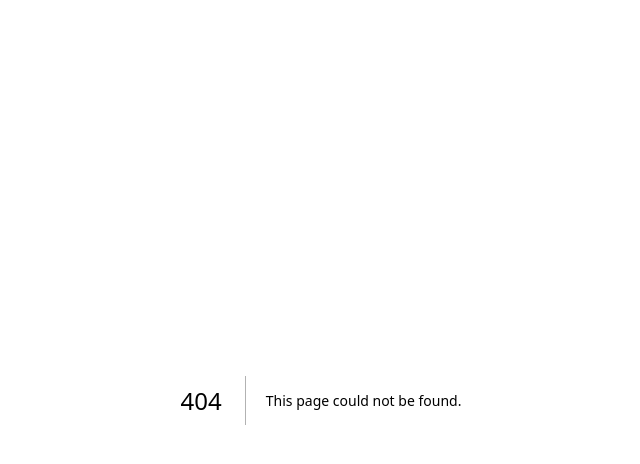
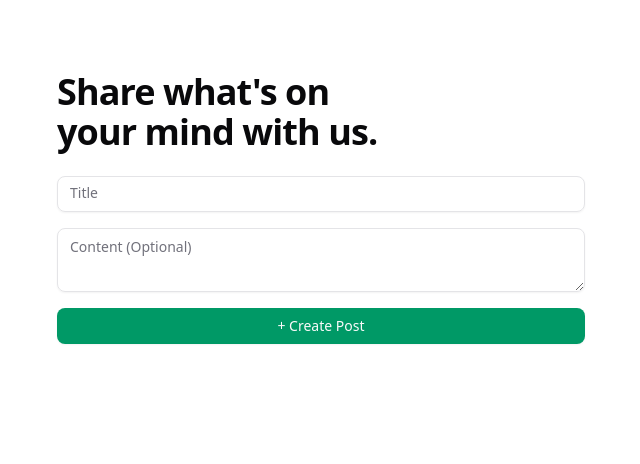
Before and after one commit to ZiadYasser411/blog-web-app, a Next.js app: page /post in a window 1280 px wide. Before the commit this address had no page. Shown: the top 464 px of the page, without its empty margins (319-959 px from the left). Built offline with nearby package versions, Linux system fonts and the light colour scheme; no server answers; the database is empty.

Commit message:
feat: added posts' page.tsx

```diff
--- /dev/null
+++ b/app/post/page.tsx
@@ -0,0 +1,12 @@
+import PostForm from '@/components/PostForm';
+import { getPosts } from '@/lib/posts';
+import React from 'react'
+
+export default async function PostsPage() {
+    const posts = await getPosts();
+  return (
+    <div className='flex flex-col items-center justify-center pt-12'>
+      <PostForm />
+    </div>
+  )
+}
```
